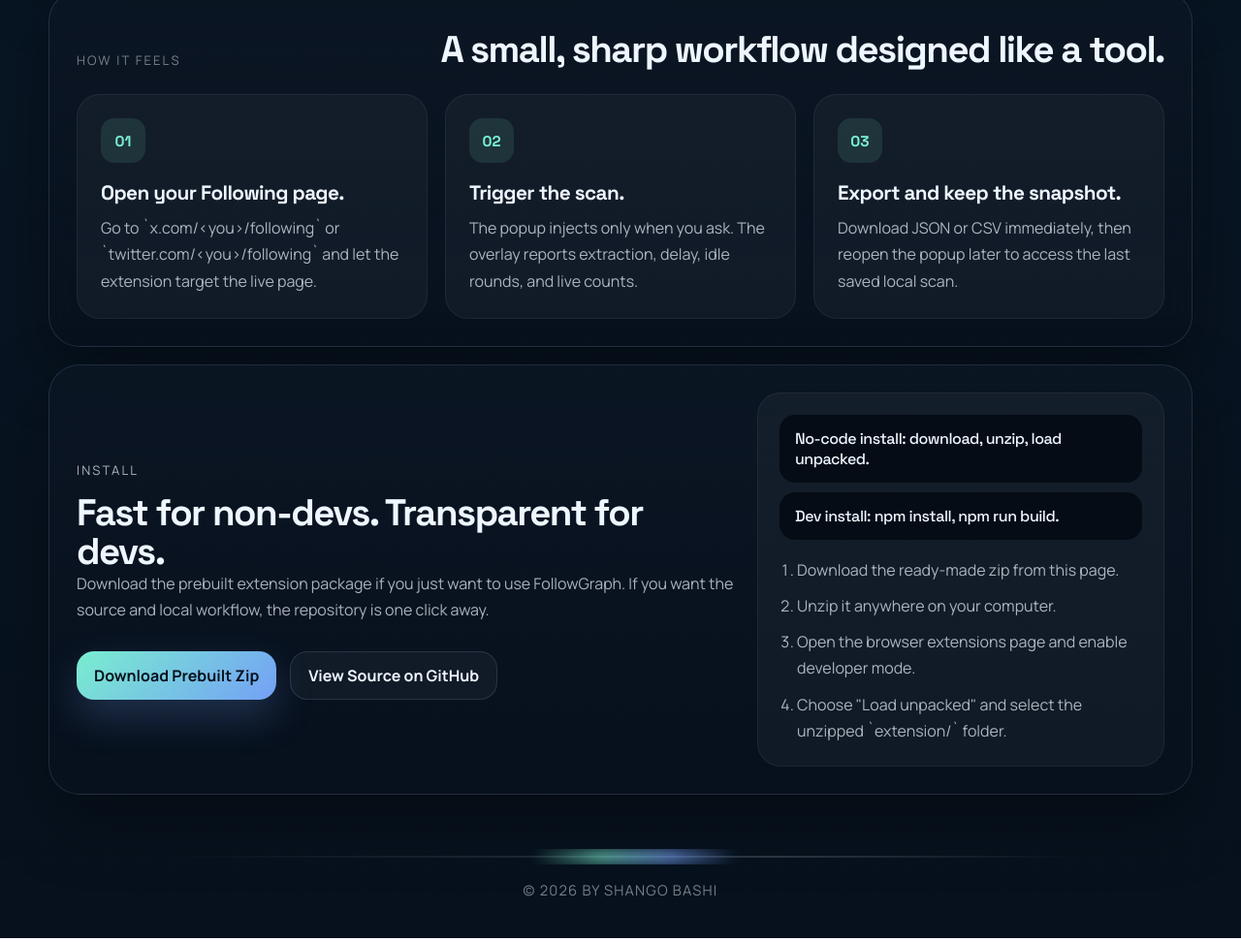
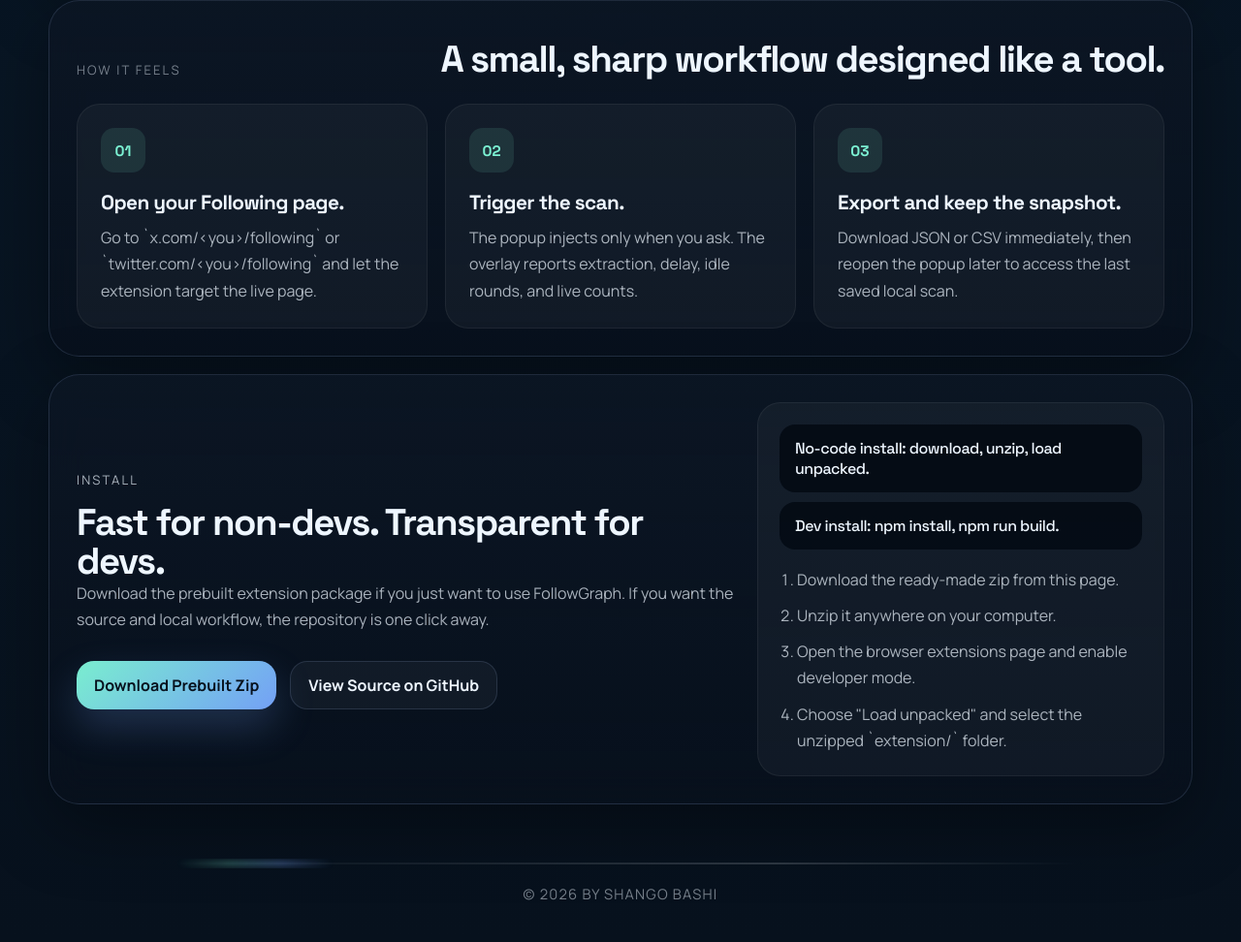
Before and after one commit to shangobashi/followgraph, a browser extension: page index.html in a window 1280 px wide. Shown: the part 1601-2573 px from the top of the page at 97% size. Drawn offline with nearby package versions, Linux system fonts and the light colour scheme; animation ran at ten frames a second.

Commit message:
Refine landing page motion and footer beam

```diff
--- a/public/site.css
+++ b/public/site.css
@@ -271,10 +271,14 @@ ol {
 }
 
 .trust-row {
-  margin-top: 26px;
+  margin-top: 24px;
   display: flex;
   flex-wrap: wrap;
   gap: 12px;
+  row-gap: 16px;
+  padding: 6px 0 2px;
+  overflow: clip;
+  align-items: flex-start;
 }
 
 .trust-row span,
@@ -285,6 +289,8 @@ ol {
   background: rgba(255, 255, 255, 0.04);
   color: var(--muted);
   font-size: 0.92rem;
+  position: relative;
+  will-change: transform;
 }
 
 .hero-visual {
@@ -813,7 +819,7 @@ ol {
 .footer-rule {
   position: relative;
   width: min(75vw, 980px);
-  height: 16px;
+  height: 10px;
   overflow: hidden;
 }
 
@@ -832,11 +838,12 @@ ol {
 }
 
 .footer-rule-beam {
-  width: 22%;
-  height: 12px;
+  width: 17%;
+  height: 4px;
   border-radius: 999px;
-  background: linear-gradient(90deg, transparent, rgba(124, 242, 211, 0.8), rgba(120, 166, 255, 0.85), transparent);
-  filter: blur(7px);
+  background: linear-gradient(90deg, transparent, rgba(124, 242, 211, 0.46), rgba(120, 166, 255, 0.58), transparent);
+  filter: blur(3px);
+  opacity: 0.92;
 }
 
 .page-footer p {
--- a/site.css
+++ b/site.css
@@ -271,10 +271,14 @@ ol {
 }
 
 .trust-row {
-  margin-top: 26px;
+  margin-top: 24px;
   display: flex;
   flex-wrap: wrap;
   gap: 12px;
+  row-gap: 16px;
+  padding: 6px 0 2px;
+  overflow: clip;
+  align-items: flex-start;
 }
 
 .trust-row span,
@@ -285,6 +289,8 @@ ol {
   background: rgba(255, 255, 255, 0.04);
   color: var(--muted);
   font-size: 0.92rem;
+  position: relative;
+  will-change: transform;
 }
 
 .hero-visual {
@@ -813,7 +819,7 @@ ol {
 .footer-rule {
   position: relative;
   width: min(75vw, 980px);
-  height: 16px;
+  height: 10px;
   overflow: hidden;
 }
 
@@ -832,11 +838,12 @@ ol {
 }
 
 .footer-rule-beam {
-  width: 22%;
-  height: 12px;
+  width: 17%;
+  height: 4px;
   border-radius: 999px;
-  background: linear-gradient(90deg, transparent, rgba(124, 242, 211, 0.8), rgba(120, 166, 255, 0.85), transparent);
-  filter: blur(7px);
+  background: linear-gradient(90deg, transparent, rgba(124, 242, 211, 0.46), rgba(120, 166, 255, 0.58), transparent);
+  filter: blur(3px);
+  opacity: 0.92;
 }
 
 .page-footer p {
--- a/site.js
+++ b/site.js
@@ -106,8 +106,9 @@ function initAnimations() {
   });
 
   gsap.to(".trust-row span", {
-    y: -4,
-    duration: 1.9,
+    y: 1.75,
+    scale: 1.012,
+    duration: 2.25,
     stagger: {
       each: 0.12,
       from: "random",
@@ -128,8 +129,8 @@ function initAnimations() {
   });
 
   gsap.to(".footer-rule-beam", {
-    xPercent: 440,
-    duration: 4.2,
+    xPercent: 470,
+    duration: 5.8,
     repeat: -1,
     ease: "none"
   });
```
Also changed, not shown: public/site.js (+5 -4 lines).
